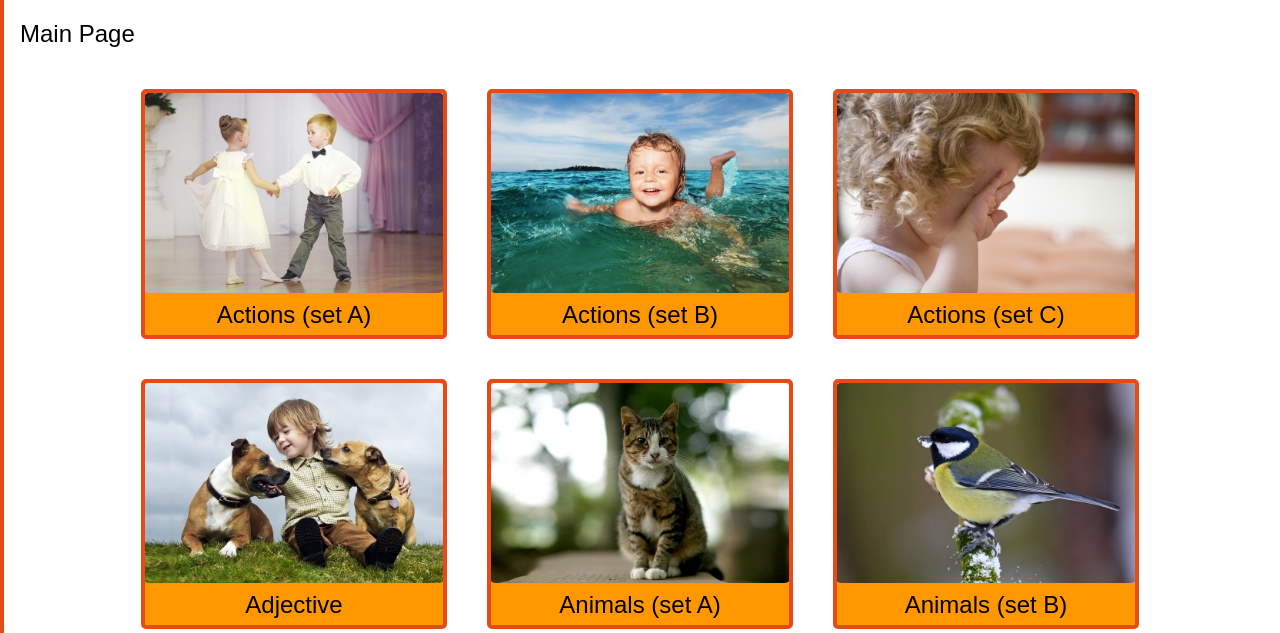
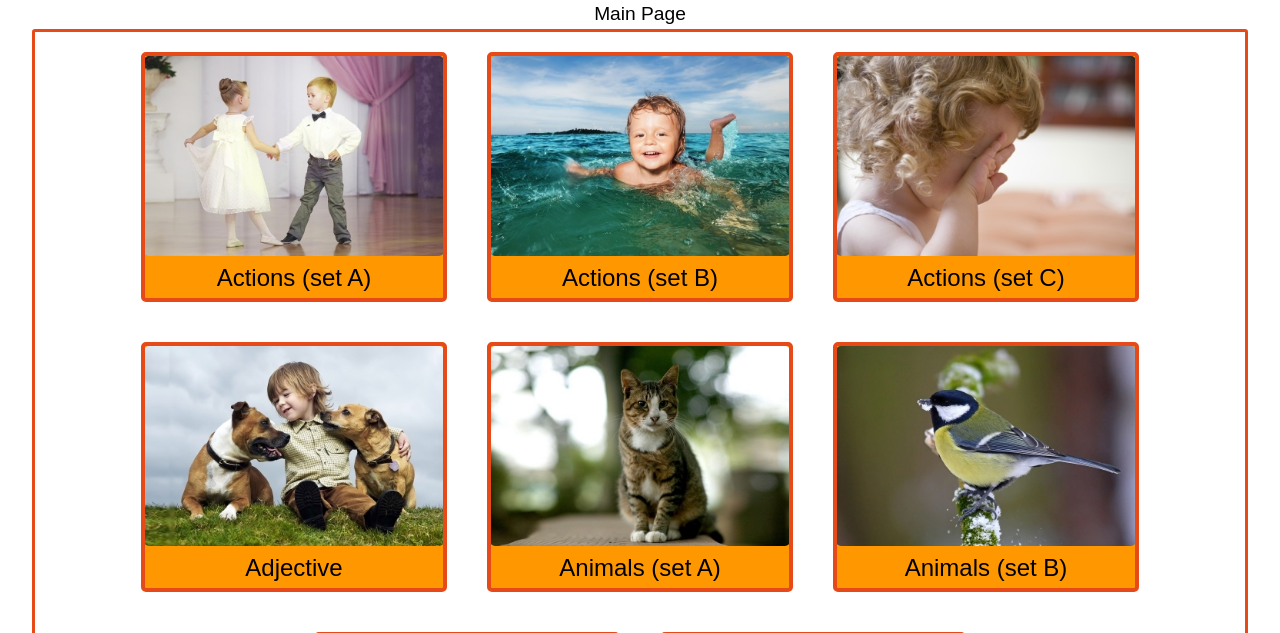
Before and after one commit to KoliverdovLS/English-for-kids, a website built with webpack: page src/page/template.html in a window 1280 px wide. Shown: the part 71-704 px from the top of the page. Built offline with nearby package versions, Linux system fonts and the light colour scheme.

Commit message:
fix: some styles

```diff
--- a/src/page/style.css
+++ b/src/page/style.css
@@ -3,6 +3,9 @@
     font-weight: normal;
     margin: 0;
     box-sizing: border-box;
+}
+body {
+    overflow: hidden;
 }
 *:focus
 {
@@ -124,7 +127,8 @@
 
 
 footer {
-    position: sticky;
+    position: absolute;
+    width: 100%;
     background: #FF5722;
 
     display: flex;
@@ -216,7 +220,7 @@
 
 .under-head {
     padding: 0 20px 0 20px;
-    height: 70px;
+    height: 30px;
     display: flex;
     flex-direction: row;
     justify-content: space-between;
@@ -224,7 +228,9 @@
 }
 
 .status-page {
-    font-size: 1.5em;
+    margin-left: auto;
+    margin-right: auto;
+    font-size: 1.2em;
 }
 
 .title-text {
@@ -250,8 +256,8 @@
     position: absolute;
     top: 70px;
     left: 0;
-    width: 320px;
-    height: 90vh;
+    width: 300px;
+    height: 83vh;
     background: #FFFFFF;
     display: block;
     font-size: 1.5em;
@@ -259,7 +265,6 @@
 
 
     border-right: 4px solid #E64A19;
-    border-bottom: 4px solid #E64A19;
 
     transition: 0.7s all;
 
@@ -269,6 +274,7 @@
 .bg-menu-hidden {
     font-size: 0px;
     width: 0px;
+    left: -5px;
 }
 
 .list-container {
@@ -296,13 +302,16 @@
     margin-left: auto;
     margin-right: auto;
     width: 95%;
-    max-width: 1400px;
-    min-height: 78.7vh;
+    max-width: 1500px;
+    max-height: 78vh;
+    overflow: hidden;
     display: flex;
     flex-direction: row;
     flex-wrap: wrap;
     justify-content: center;
     align-items: center;
+    border: 3px solid #E64A19;
+    border-radius: 3px;
 }
 
 .cards-main {
@@ -419,14 +428,8 @@
 }
 
 .stat-container {
-    display: block;
-    position: absolute;
     top: 15vh;
-    overflow: auto;
-    width: 85%;
-    max-height: 650px;
-    border: 3px solid #E64A19;
-    border-radius: 5px;
+    width: 100%;
 }
 
 .btn-container {
@@ -502,7 +505,11 @@
 }
 
 
-
+@media screen and (max-width: 1830px) {
+    .cards-container {
+        overflow-y: scroll;
+    }
+}
 
 @media screen and (max-width: 750px) {
     .title-text {
```
